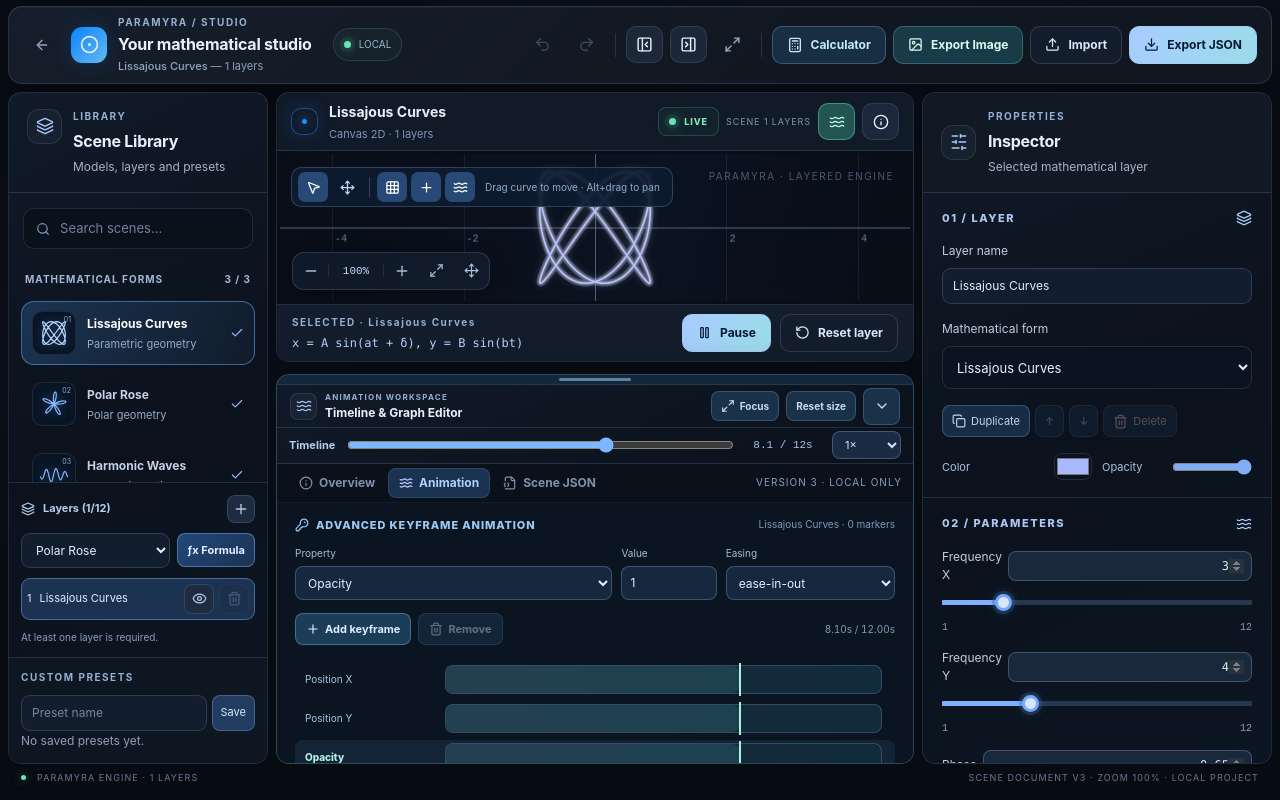
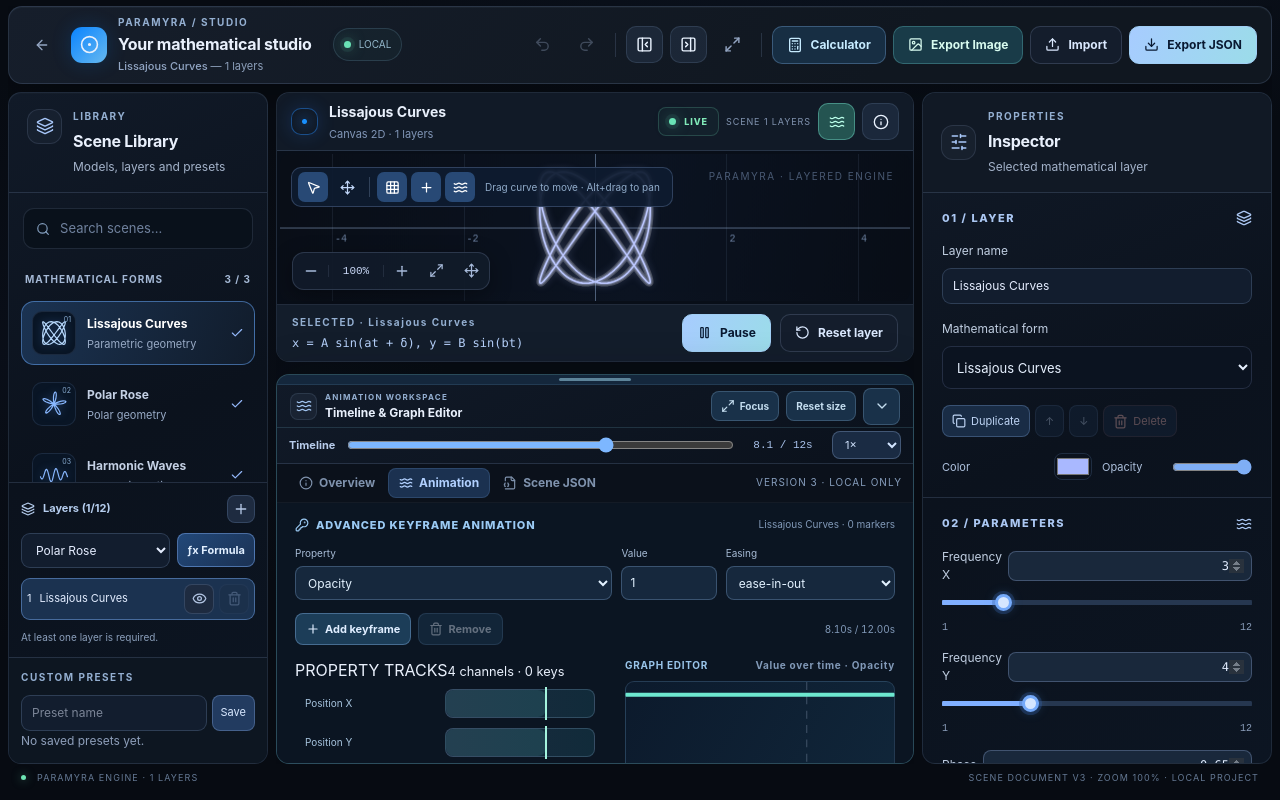
Before and after one commit to GendByteMaster/Paramyra, a Next.js app: page /studio in a window 1280 px wide. Both pictures are taken after a click on the tab "Animation". Built offline with nearby package versions, Linux system fonts and the light colour scheme.

Commit message:
feat(animation): separate property tracks and graph inspector with click-to-seek

```diff
--- a/src/components/animation-timeline.tsx
+++ b/src/components/animation-timeline.tsx
@@ -80,13 +80,21 @@ export function AnimationTimeline({layer,time,duration,onSeek,onEdit}:Props){
       </label>}
       <small>{time.toFixed(2)}s / {duration.toFixed(2)}s</small>
     </div>
+    <div className="pm-animation-layout">
+      <section className="pm-animation-track-column" aria-label="Timeline tracks">
+        <div className="pm-animation-section-title"><span>PROPERTY TRACKS</span><small>{available.length} channels · {layer.keyframes?.length??0} keys</small></div>
     <div className="pm-multitrack" aria-label="Animation property tracks">
       {available.map(p=>{
         const trackFrames=getFrames(p);
         return <div className={"pm-multitrack-row"+(p===active?" is-active":"")} key={p}>
           <button type="button" className="pm-multitrack-label" aria-pressed={p===active}
             onClick={()=>setProperty(p)} title={names[p]}>{names[p]}</button>
-          <div className="pm-animation-track" aria-label={"Keyframe track for "+names[p]}>
+          <div className="pm-animation-track" aria-label={"Keyframe track for "+names[p]}
+            onClick={e=>{
+              if((e.target as HTMLElement).closest("button"))return;
+              const bounds=e.currentTarget.getBoundingClientRect();
+              if(bounds.width>0){setProperty(p);onSeek(clamp((e.clientX-bounds.left)/bounds.width*duration,0,duration));}
+            }}>
             <div className="pm-animation-track-fill" style={{width:playhead+"%"}}/>
             <div className="pm-animation-playhead" style={{left:playhead+"%"}}/>
             {trackFrames.map((frame,index)=><button key={frame.time+":"+index} type="button"
@@ -126,6 +134,8 @@ export function AnimationTimeline({layer,time,duration,onSeek,onEdit}:Props){
       })}
     </div>
     <div className="pm-animation-ruler"><span>0s</span><span>{(duration/2).toFixed(1)}s</span><span>{duration.toFixed(1)}s</span></div>
+      </section>
+      <section className="pm-animation-graph-column" aria-label="Graph inspector">
     <div className="pm-animation-graph-label"><span>GRAPH EDITOR</span><small>Value over time · {names[active]}</small></div>
     <svg className="pm-animation-graph" role="img" aria-label={"Interpolation graph for "+names[active]}
       viewBox="0 0 640 128" preserveAspectRatio="none">
@@ -135,6 +145,8 @@ export function AnimationTimeline({layer,time,duration,onSeek,onEdit}:Props){
         cy={8+(1-(frame.value-bounds.min)/(bounds.max-bounds.min))*110} r="5.5" fill="#bce9ff" stroke="#376e97" strokeWidth="2"/>)}
       <path d={"M"+(playhead/100*640)+" 0V128"} stroke="#d2e5ff9c" strokeWidth="1" strokeDasharray="5 4"/>
     </svg>
+      </section>
+    </div>
     <p className="pm-animation-help">Select a track and seek to add a keyframe. Drag diamonds or use arrow keys to move them; edit exact time numerically. Formula tracks appear only on formula layers. All changes support Undo/Redo and JSON export.</p>
   </div>;
 }
```
